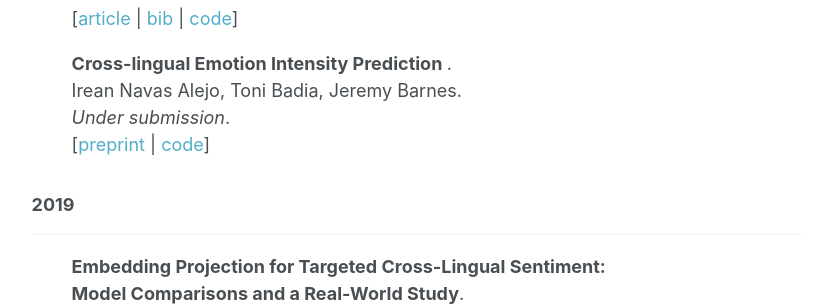
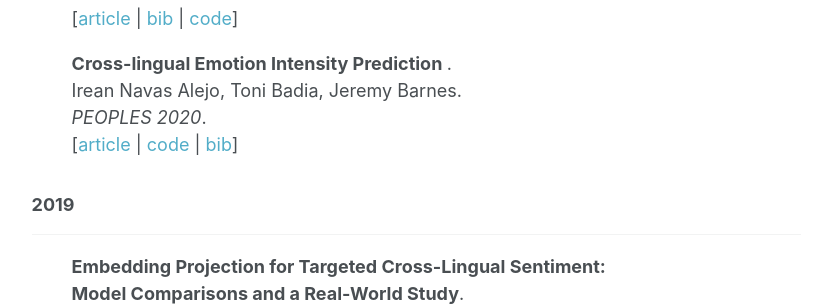
Before and after one commit to jerbarnes/jerbarnes.github.io, a Jekyll site: the page built from publications/index.html, in a window 1280 px wide and 900 px high, scrolled down 653 px. Shown: the part 153-459 px from the top of the window, without its empty margins (250-1082 px from the left). Built offline with Jekyll 4.4.1, drawn with Linux system fonts in a browser that asks for light colours.

Commit message:
update PEOPLES paper

```diff
--- a/publications/index.html
+++ b/publications/index.html
@@ -55,8 +55,8 @@ title: Selected Publications
         Cross-lingual Emotion Intensity Prediction
         </strong>.<br>
         Irean Navas Alejo, Toni Badia, Jeremy Barnes.<br>
-        <i>Under submission</i>.<br>
-        [<a href="https://arxiv.org/abs/2004.04103">preprint</a> | <a href="https://github.com/jbarnesspain/fine-grained_cross-lingual_emotion">code</a>]
+        <i>PEOPLES 2020</i>.<br>
+        [<a href="https://www.aclweb.org/anthology/2020.peoples-1.14/">article</a> | <a href="https://github.com/jbarnesspain/fine-grained_cross-lingual_emotion">code</a> | <a href="https://www.aclweb.org/anthology/2020.peoples-1.14.bib">bib</a>]
 </ul>
 
 
```
